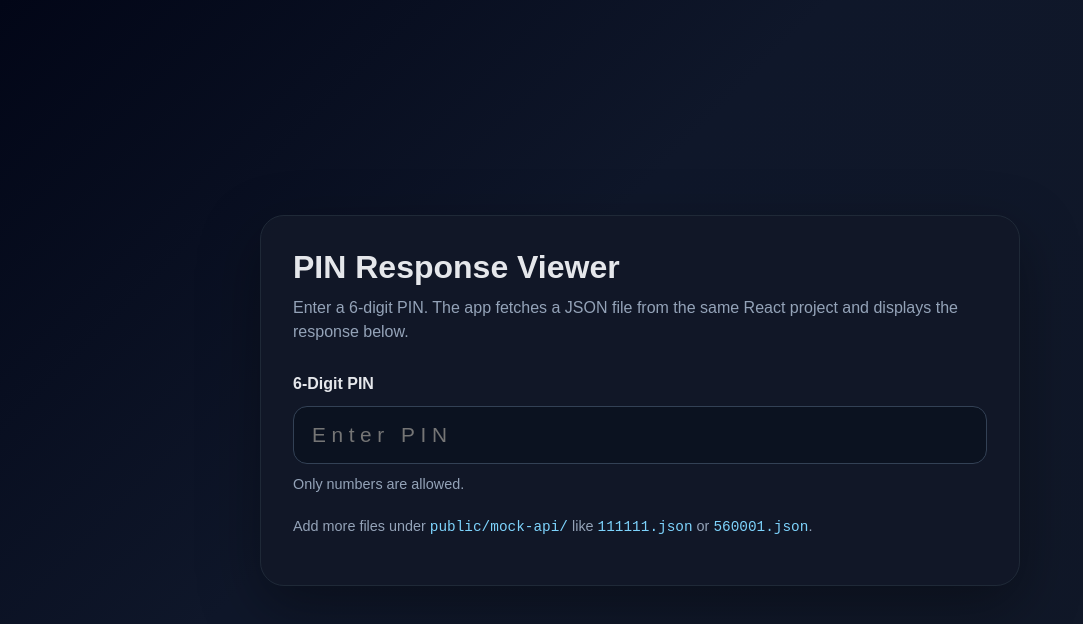
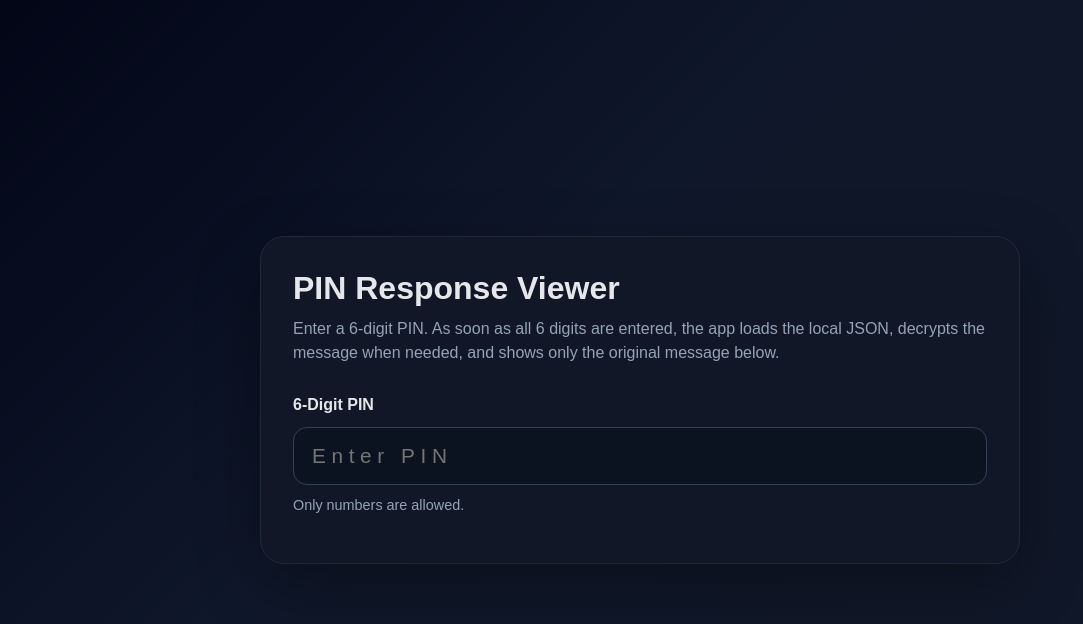
Before and after one commit to wiztechari/authenticated-pin-text-viewer, a React (Vite) app: page / in a window 1280 px wide. Shown: the top 624 px of the page, without its empty margins (0-1083 px from the left). Built offline with nearby package versions, Linux system fonts and the light colour scheme.

Commit message:
message encrypted inside json

```diff
--- a/public/mock-api/654321.json
+++ b/public/mock-api/654321.json
@@ -1,8 +1,7 @@
 {
   "pin": "654321",
   "status": "success",
+  "message": "Local JSON served from the same React app",
   "city": "Chennai",
-  "state": "Tamil Nadu",
-  "country": "India",
-  "message": "Local JSON served from the same React app"
+  "state": "Tamil Nadu"
 }
--- a/src/App.jsx
+++ b/src/App.jsx
@@ -1,17 +1,32 @@
 import React, { useRef, useState } from 'react'
 
 export default function App() {
-  const abortControllerRef = useRef(null)
   const [pin, setPin] = useState('')
   const [status, setStatus] = useState({ type: '', message: '' })
-  const [responseData, setResponseData] = useState(null)
+  const [originalMessage, setOriginalMessage] = useState('')
   const [lastRequestedPin, setLastRequestedPin] = useState('')
+  const abortControllerRef = useRef(null)
+
+  const basePath = import.meta.env.BASE_URL.replace(/\/$/, '')
 
   const sanitizePin = (value) => value.replace(/\D/g, '').slice(0, 6)
 
-  const getBasePath = () => {
-    const configuredBase = import.meta.env.BASE_URL || '/'
-    return configuredBase.endsWith('/') ? configuredBase.slice(0, -1) : configuredBase
+  const handleInputChange = async (event) => {
+    const sanitized = sanitizePin(event.target.value)
+    setPin(sanitized)
+
+    if (sanitized.length < 6) {
+      if (abortControllerRef.current) {
+        abortControllerRef.current.abort()
+      }
+      setStatus({ type: '', message: '' })
+      setOriginalMessage('')
+      return
+    }
+
+    if (sanitized.length === 6 && sanitized !== lastRequestedPin) {
+      await fetchPinData(sanitized)
+    }
   }
 
   const fetchPinData = async (pinValue) => {
@@ -22,28 +37,40 @@ export default function App() {
     const controller = new AbortController()
     abortControllerRef.current = controller
 
-    setStatus({ type: 'loading', message: 'Loading local JSON...' })
-    setResponseData(null)
+    setStatus({ type: 'loading', message: 'Loading response...' })
+    setOriginalMessage('')
     setLastRequestedPin(pinValue)
 
     try {
-      const basePath = getBasePath()
       const response = await fetch(`${basePath}/mock-api/${pinValue}.json`, {
         method: 'GET',
         signal: controller.signal,
       })
 
       if (!response.ok) {
-        if (response.status === 404) {
-          throw new Error(`No local JSON found for PIN ${pinValue}`)
-        }
-        throw new Error(`Failed to load JSON. Status: ${response.status}`)
+        throw new Error(`PIN data not found for ${pinValue}`)
       }
 
       const data = await response.json()
 
-      setStatus({ type: 'success', message: 'Local JSON loaded successfully.' })
-      setResponseData(data)
+      let finalMessage = ''
+
+      if (
+        data.message &&
+        data.messageEncoding === 'RC5-32/12/16 ECB PKCS7 base64' &&
+        data.secretKey &&
+        typeof data.caesarShift === 'number'
+      ) {
+        const decrypted = decryptPinMessage(data)
+        finalMessage = decrypted.originalMessage
+      } else if (data.message) {
+        finalMessage = data.message
+      } else {
+        finalMessage = 'No message available.'
+      }
+
+      setOriginalMessage(finalMessage)
+      setStatus({ type: 'success', message: 'Message loaded successfully.' })
     } catch (error) {
       if (error.name === 'AbortError') {
         return
@@ -51,31 +78,9 @@ export default function App() {
 
       setStatus({
         type: 'error',
-        message: error.message || 'Something went wrong while loading local JSON.',
+        message: error.message || 'Something went wrong while loading the response.',
       })
-      setResponseData({
-        pin: pinValue,
-        status: 'not_found',
-        message: `No local JSON file exists for PIN ${pinValue}`,
-      })
-    }
-  }
-
-  const handleInputChange = (event) => {
-    const sanitized = sanitizePin(event.target.value)
-    setPin(sanitized)
-
-    if (sanitized.length < 6) {
-      if (abortControllerRef.current) {
-        abortControllerRef.current.abort()
-      }
-      setStatus({ type: '', message: '' })
-      setResponseData(null)
-      return
-    }
-
-    if (sanitized.length === 6 && sanitized !== lastRequestedPin) {
-      fetchPinData(sanitized)
+      setOriginalMessage('')
     }
   }
 
@@ -84,7 +89,8 @@ export default function App() {
       <div className="card">
         <h1>PIN Response Viewer</h1>
         <p className="subtitle">
-          Enter a 6-digit PIN. The app fetches a JSON file from the same React project and displays the response below.
+          Enter a 6-digit PIN. As soon as all 6 digits are entered, the app loads the local JSON,
+          decrypts the message when needed, and shows only the original message below.
         </p>
 
         <div className="input-section">
@@ -108,19 +114,187 @@ export default function App() {
           </div>
         )}
 
-        {responseData !== null && (
+        {originalMessage && (
           <div className="response-box">
-            <h2>PIN JSON Response</h2>
-            <pre>
-              {JSON.stringify(responseData, null, 2)}
-            </pre>
+            <h2>Original Message</h2>
+            <pre>{originalMessage}</pre>
           </div>
         )}
-
-        <p className="footnote">
-          Add more files under <code>public/mock-api/</code> like <code>111111.json</code> or <code>560001.json</code>.
-        </p>
       </div>
     </div>
   )
 }
+
+function decryptPinMessage(jsonData) {
+  const {
+    message,
+    secretKey,
+    caesarShift,
+    messageEncoding
+  } = jsonData
+
+  if (messageEncoding !== 'RC5-32/12/16 ECB PKCS7 base64') {
+    throw new Error('Unsupported encoding: ' + messageEncoding)
+  }
+
+  const rc5DecryptedText = rc5DecryptBase64EcbPkcs7(message, secretKey, 12, 16)
+  const originalMessage = caesarDecrypt(rc5DecryptedText, caesarShift)
+
+  return {
+    rc5DecryptedText,
+    originalMessage
+  }
+}
+
+function caesarDecrypt(text, shift) {
+  return text.replace(/[a-zA-Z]/g, (ch) => {
+    const isUpper = ch >= 'A' && ch <= 'Z'
+    const base = isUpper ? 65 : 97
+    const code = ch.charCodeAt(0) - base
+    return String.fromCharCode(((code - shift + 26) % 26) + base)
+  })
+}
+
+const P32 = 0xB7E15163 >>> 0
+const Q32 = 0x9E3779B9 >>> 0
+
+function rc5DecryptBase64EcbPkcs7(base64Ciphertext, keyString, rounds = 12, keyBytesLength = 16) {
+  const keyBytes = normalizeKeyLength(utf8ToBytes(keyString), keyBytesLength)
+  const S = rc5KeySchedule(keyBytes, rounds)
+
+  const cipherBytes = base64ToBytes(base64Ciphertext)
+  if (cipherBytes.length % 8 !== 0) {
+    throw new Error('Invalid ciphertext length. Must be multiple of 8 bytes.')
+  }
+
+  const plainBytes = []
+
+  for (let i = 0; i < cipherBytes.length; i += 8) {
+    const block = cipherBytes.slice(i, i + 8)
+    const decryptedBlock = rc5DecryptBlock(block, S, rounds)
+    plainBytes.push(...decryptedBlock)
+  }
+
+  const unpadded = pkcs7Unpad(plainBytes, 8)
+  return bytesToUtf8(unpadded)
+}
+
+function rc5KeySchedule(keyBytes, rounds) {
+  const u = 4
+  const c = Math.max(1, Math.ceil(keyBytes.length / u))
+  const L = new Array(c).fill(0)
+
+  for (let i = keyBytes.length - 1; i >= 0; i--) {
+    L[Math.floor(i / u)] = (((L[Math.floor(i / u)] << 8) >>> 0) + keyBytes[i]) >>> 0
+  }
+
+  const t = 2 * (rounds + 1)
+  const S = new Array(t)
+  S[0] = P32
+  for (let i = 1; i < t; i++) {
+    S[i] = (S[i - 1] + Q32) >>> 0
+  }
+
+  let A = 0
+  let B = 0
+  let i = 0
+  let j = 0
+  const n = 3 * Math.max(t, c)
+
+  for (let k = 0; k < n; k++) {
+    A = S[i] = rotl32((S[i] + A + B) >>> 0, 3)
+    B = L[j] = rotl32((L[j] + A + B) >>> 0, (A + B) & 31)
+    i = (i + 1) % t
+    j = (j + 1) % c
+  }
+
+  return S
+}
+
+function rc5DecryptBlock(block8, S, rounds) {
+  let A = bytesToUint32LE(block8, 0)
+  let B = bytesToUint32LE(block8, 4)
+
+  for (let i = rounds; i >= 1; i--) {
+    B = (rotr32((B - S[2 * i + 1]) >>> 0, A & 31) ^ A) >>> 0
+    A = (rotr32((A - S[2 * i]) >>> 0, B & 31) ^ B) >>> 0
+  }
+
+  B = (B - S[1]) >>> 0
+  A = (A - S[0]) >>> 0
+
+  const out = new Array(8)
+  uint32ToBytesLE(A, out, 0)
+  uint32ToBytesLE(B, out, 4)
+  return out
+}
+
+function rotl32(x, y) {
+  y &= 31
+  return ((x << y) | (x >>> (32 - y))) >>> 0
+}
+
+function rotr32(x, y) {
+  y &= 31
+  return ((x >>> y) | (x << (32 - y))) >>> 0
+}
+
+function bytesToUint32LE(bytes, offset) {
+  return (
+    (bytes[offset]) |
+    (bytes[offset + 1] << 8) |
+    (bytes[offset + 2] << 16) |
+    (bytes[offset + 3] << 24)
+  ) >>> 0
+}
+
+function uint32ToBytesLE(value, out, offset) {
+  out[offset] = value & 0xFF
+  out[offset + 1] = (value >>> 8) & 0xFF
+  out[offset + 2] = (value >>> 16) & 0xFF
+  out[offset + 3] = (value >>> 24) & 0xFF
+}
+
+function utf8ToBytes(str) {
+  return Array.from(new TextEncoder().encode(str))
+}
+
+function bytesToUtf8(bytes) {
+  return new TextDecoder().decode(new Uint8Array(bytes))
+}
+
+function normalizeKeyLength(keyBytes, targetLength) {
+  const out = new Array(targetLength).fill(0)
+  for (let i = 0; i < Math.min(keyBytes.length, targetLength); i++) {
+    out[i] = keyBytes[i]
+  }
+  return out
+}
+
+function pkcs7Unpad(bytes, blockSize) {
+  if (bytes.length === 0 || bytes.length % blockSize !== 0) {
+    throw new Error('Invalid PKCS7 padded data length.')
+  }
+
+  const pad = bytes[bytes.length - 1]
+  if (pad < 1 || pad > blockSize) {
+    throw new Error('Invalid PKCS7 padding.')
+  }
+
+  for (let i = bytes.length - pad; i < bytes.length; i++) {
+    if (bytes[i] !== pad) {
+      throw new Error('Invalid PKCS7 padding.')
+    }
+  }
+
+  return bytes.slice(0, bytes.length - pad)
+}
+
+function base64ToBytes(base64) {
+  const binary = atob(base64)
+  const out = new Array(binary.length)
+  for (let i = 0; i < binary.length; i++) {
+    out[i] = binary.charCodeAt(i)
+  }
+  return out
+}
```
Also changed, not shown: public/mock-api/123456.json (+4 -4 lines), src/index.css (+11 -43 lines), 2 other files (tests, documents, lock files or other folders).
